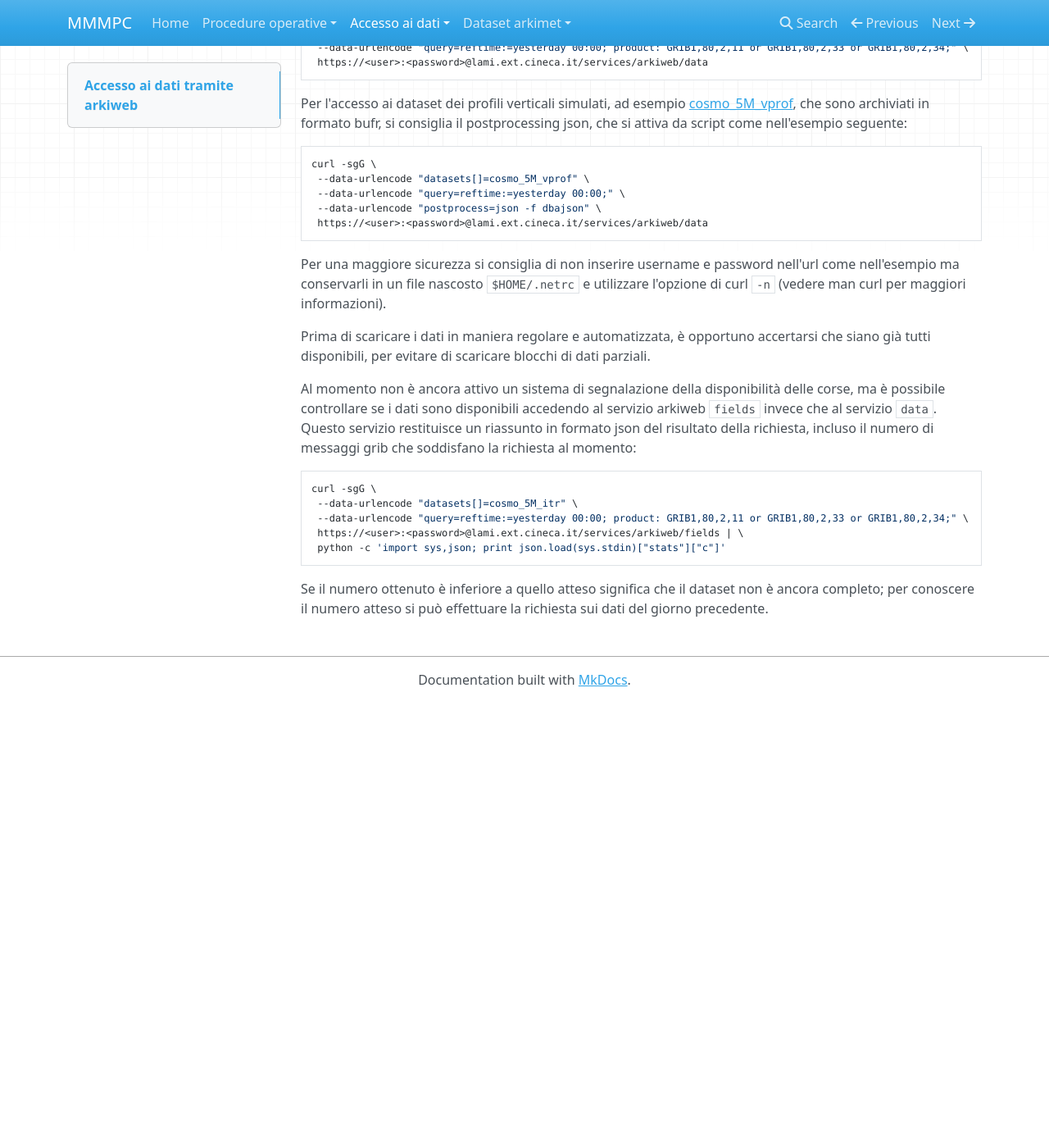
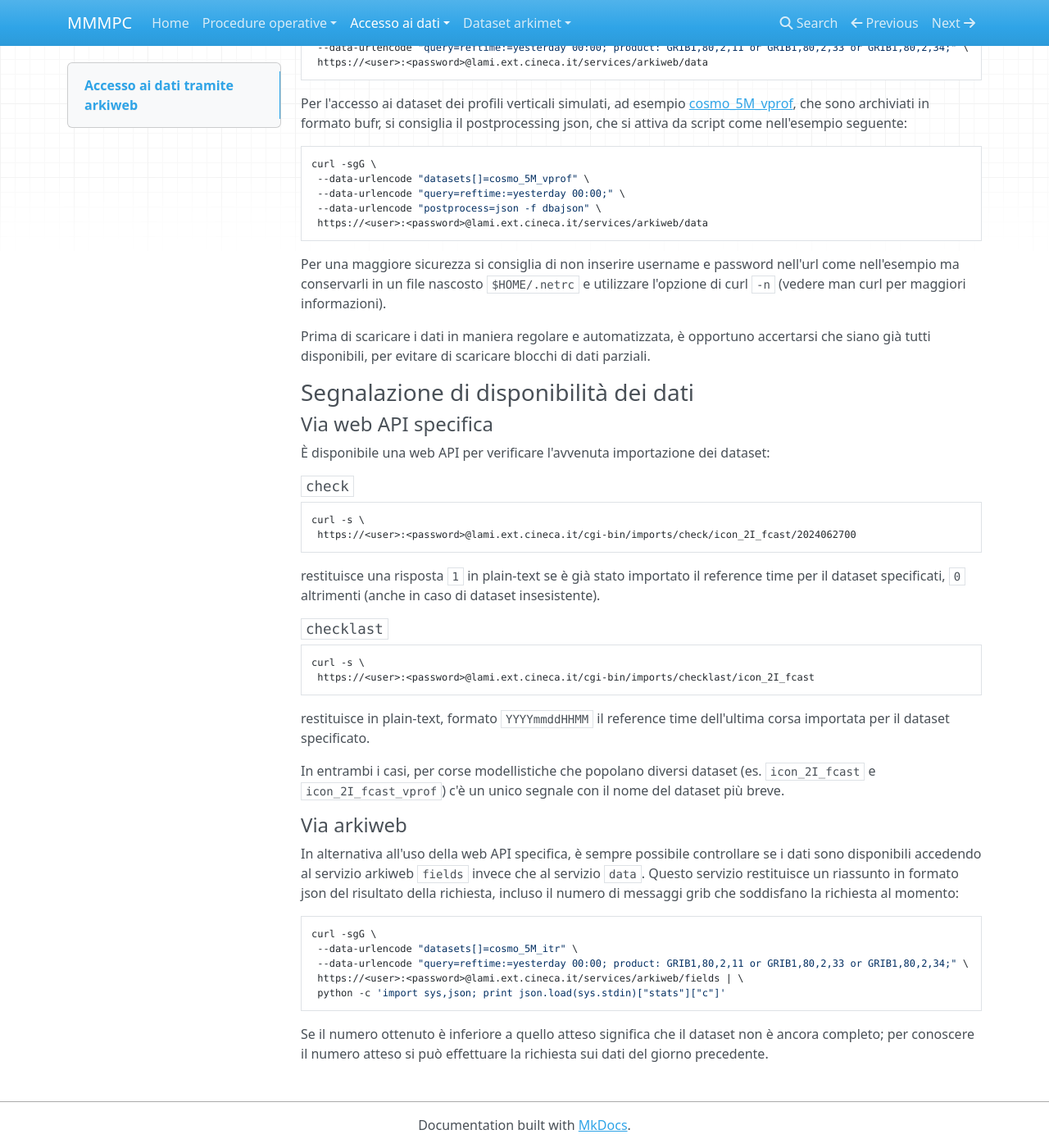
Before and after one commit to ARPA-SIMC/mmmpc-site, an MkDocs documentation site: the page built from doc/arkiweb.md, in a window 1280 px wide and 1400 px high, scrolled down 846 px. Shown: the whole window at 82% size. Built offline with MkDocs 1.6.1, drawn with Linux system fonts in a browser that asks for light colours; nearby versions of some CDN libraries; before the commit the page ends 1703 px from its top, so only the background shows below that.

Commit message:
add description of import signal API

````diff
--- a/doc/arkiweb.md
+++ b/doc/arkiweb.md
@@ -77,12 +77,45 @@ Prima di scaricare i dati in maniera regolare e automatizzata, è
 opportuno accertarsi che siano già tutti disponibili, per evitare di
 scaricare blocchi di dati parziali.
 
-Al momento non è ancora attivo un sistema di segnalazione della
-disponibilità delle corse, ma è possibile controllare se i dati sono
-disponibili accedendo al servizio arkiweb `fields` invece che al
-servizio `data`. Questo servizio restituisce un riassunto in formato
-json del risultato della richiesta, incluso il numero di messaggi grib
-che soddisfano la richiesta al momento:
+### Segnalazione di disponibilità dei dati
+
+#### Via web API specifica
+
+È disponibile una web API per verificare l'avvenuta importazione dei
+dataset:
+
+##### `check`
+
+```sh
+curl -s \
+ https://<user>:<password>@lami.ext.cineca.it/cgi-bin/imports/check/icon_2I_fcast/2024062700
+```
+
+restituisce una risposta `1` in plain-text se è già stato importato il
+reference time per il dataset specificati, `0` altrimenti (anche in
+caso di dataset insesistente).
+
+##### `checklast`
+
+```sh
+curl -s \
+ https://<user>:<password>@lami.ext.cineca.it/cgi-bin/imports/checklast/icon_2I_fcast
+```
+
+restituisce in plain-text, formato `YYYYmmddHHMM` il reference time
+dell'ultima corsa importata per il dataset specificato.
+
+In entrambi i casi, per corse modellistiche che popolano diversi
+dataset (es. `icon_2I_fcast` e `icon_2I_fcast_vprof`) c'è un unico
+segnale con il nome del dataset più breve.
+
+#### Via arkiweb
+
+In alternativa all'uso della web API specifica, è sempre possibile
+controllare se i dati sono disponibili accedendo al servizio arkiweb
+`fields` invece che al servizio `data`. Questo servizio restituisce un
+riassunto in formato json del risultato della richiesta, incluso il
+numero di messaggi grib che soddisfano la richiesta al momento:
 
 ```sh
 curl -sgG \
````
